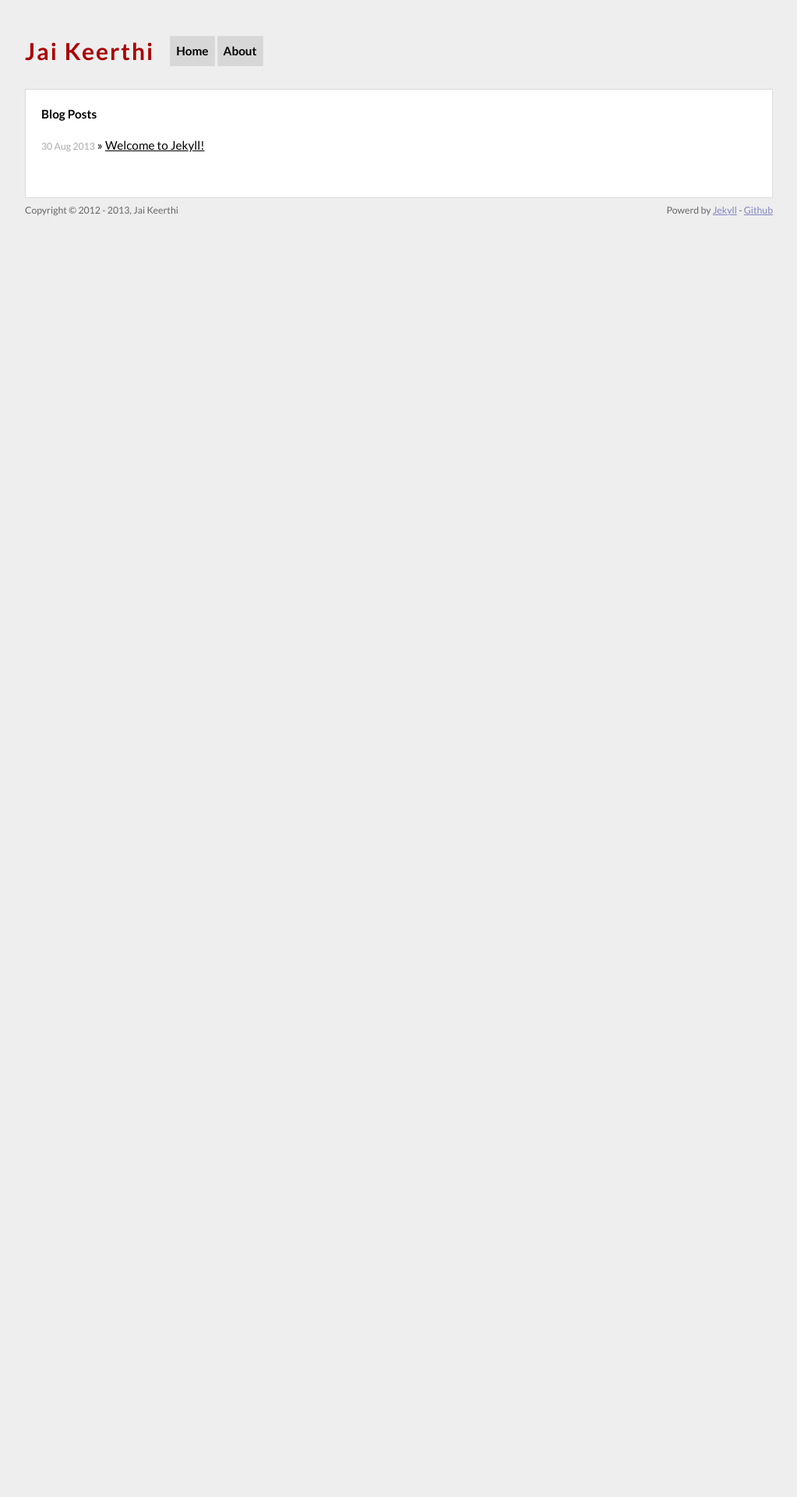
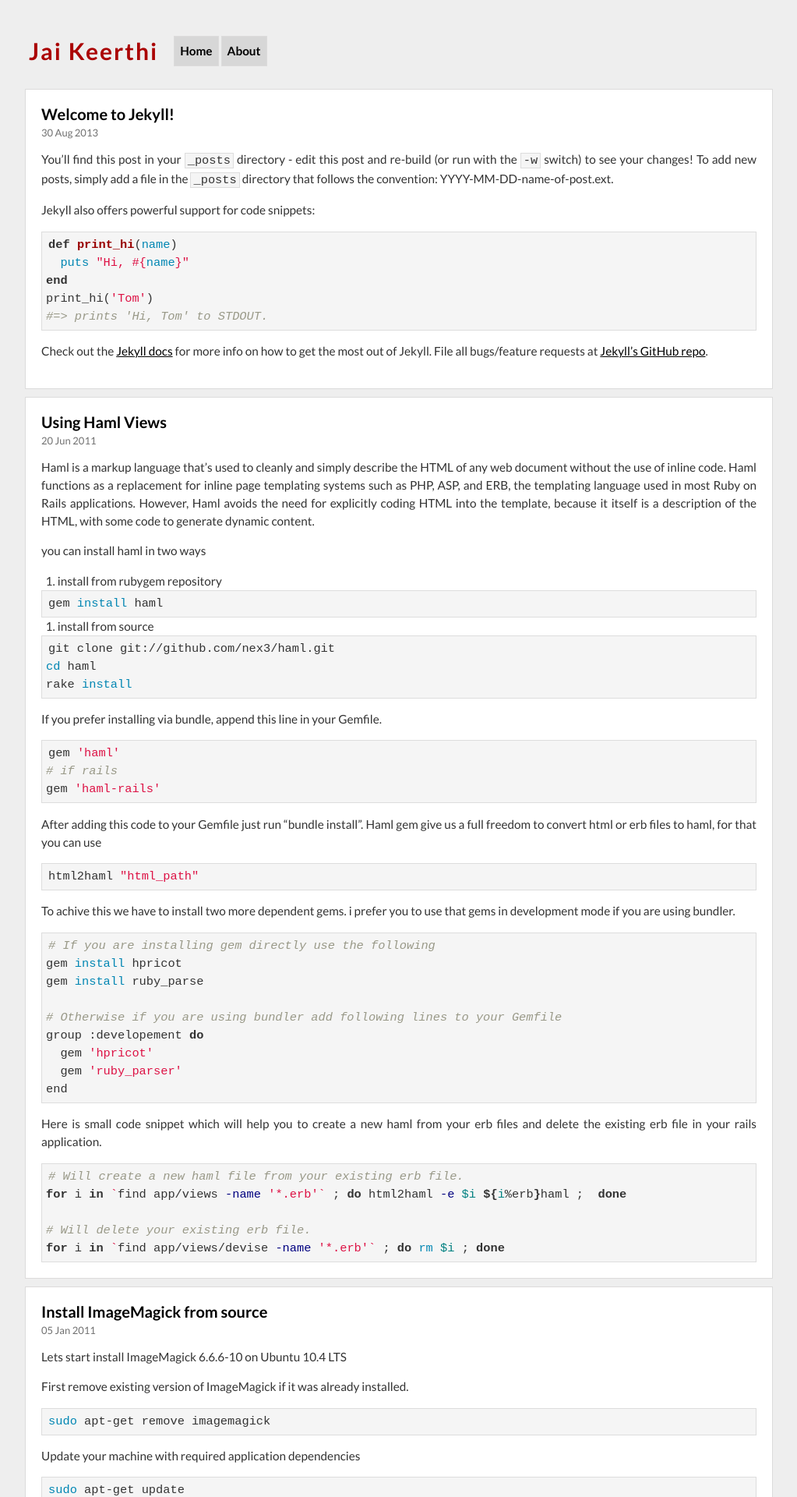
Before and after one commit to kjaikeerthi/kjaikeerthi.github.io, a Jekyll site: the page built from index.html, in a window 1280 px wide. Shown: the top 1920 px of the page at 78% size, without its empty margins (128-1151 px from the left). Built offline with Jekyll 4.4.1, drawn with Linux system fonts in a browser that asks for light colours; Markdown is read by kramdown in place of the engine named in the settings; before the commit the page ends 946 px from its top, so only the background shows below that; some of the changed text lies outside the part shown.

Commit message:
fixed css and ui issues.

```diff
--- a/_layouts/default.html
+++ b/_layouts/default.html
@@ -20,7 +20,7 @@
         <div class="container">
           <div class="site">
             <div class="header">
-              <h1 class="title"><a href="/">{{ site.name }}</a></h1>
+              <h1 class="title" style="padding-left: 5px;"><a href="/">{{ site.name }}</a></h1>
               <ul class="menu">
                 <li><a href="/">Home</a></li>
                 <li><a href="/">About</a></li>
@@ -39,16 +39,16 @@
               <!--   <li><a href="/">Linkedin</a></li> -->
               <!-- </ul> -->
             </div>
-            <div class="main" style="clear:both;">
-                {{ content }}
-            </div>
+
+            {{ content }}
+
             <div class="footer">
               <div class="contact" style="width:100%">
-                <p style="margin:0;float:left;width:100%">
-                  <span style="float: left" >
+                <p style="margin:0;float:left;width:100%;">
+                  <span style="float: left;padding-left:5px;" >
                     Copyright © 2012 - 2013, Jai Keerthi
                   </span>
-                  <span style="float: right;">
+                  <span style="float: right;padding-right:5px;">
                     Powerd by <a href="#">Jekyll</a> - <a href="http://www.github.com">Github</a>
                   </span>
                 </p>
--- /dev/null
+++ b/_posts/2010-11-20-install-rails3-on-ubuntu.markdown
@@ -0,0 +1,82 @@
+---
+layout: post
+title: Install Rails 3 on Ubuntu 10.4
+header: Install Rails 3 on Ubuntu 10.4
+meta_keywords: Install Rails 3 on Ubuntu 10.4
+meta_keywords: Install Rails 3 on Ubuntu 10.4 using rvm with git integration
+categories: rvm rails ubuntu rubygem
+---
+Lets install Rails 3 stable on ubuntu 10.4. I am going to use Ruby 1.9.2 with Ruby Version Manager and Ubuntu 10.4 32 bit version
+
+Initially, install the necessary tools for our installation
+
+{% highlight bash %}
+sudo apt-get install gcc g++ build-essential libssl-dev libreadline5-dev zlib1g-dev linux-headers-generic libsqlite3-dev
+{% endhighlight %}
+
+Install  Ruby 1.9.2 from Ruby version Manager (RVM).  Official Rvm references available at [here](http://rvm.beginrescueend.com/). Make sure that curl and git installed (from above).
+{% highlight bash %}
+bash < <( curl http://rvm.beginrescueend.com/releases/rvm-install-head )
+{% endhighlight %}
+After installing Rvm for the first time in your machine, you must write the following script in your profile page at very end after the load path.
+{% highlight bash %}
+[[ -s "$HOME/.rvm/scripts/rvm" ]] && . "$HOME/.rvm/scripts/rvm"
+{% endhighlight %}
+After adding the above lines in to the profile, you have to make some more changes in Ubuntu.
+{% highlight bash %}
+[ -z "$PS1" ] && return
+{% endhighlight %}
+You need to replace the above statement with if and indent code stated below till rvm loads script and add fi to the end of if statement. After the changes, your code will look like
+{% highlight bash %}
+if [[ -n "$PS1" ]]; then
+# Existing code here...
+fi
+[[ -s "$HOME/.rvm/scripts/rvm" ]] && . "$HOME/.rvm/scripts/rvm" # Loads RVM into terminal.
+{% endhighlight %}
+we can make sure that the rvm is installed successfully on our machine by using the following command in the new terminal
+{% highlight bash %}
+$ type rvm | head -n1
+{% endhighlight %}
+if your rvm installed properly, you will get response as,
+{% highlight bash %}
+rvm is a function
+{% endhighlight %}
+Now we have successfully installed our RVM. Next we have to install Ruby 1.9.2. Just enter the below code in you terminal.
+{% highlight bash %}
+$ rvm install 1.9.2
+{% endhighlight %}
+
+IIt will take several minutes to install in your machine. After it has been installed we have to make Ruby 1.9.2 as default ruby version on to our machine.The following code will help you to achieve that
+{% highlight bash %}
+$ rvm --default 1.9.2
+{% endhighlight %}
+
+you can test your ruby version by
+{% highlight bash %}
+$ ruby -v
+ruby 1.9.2p0 (2010-08-18 revision 29036) [i686-linux]
+{% endhighlight %}
+
+Lets install Rails 3, simply typing following command in your terminal
+{% highlight bash %}
+gem install rails
+{% endhighlight %}
+
+make sure rails 3 is installed
+{% highlight bash %}
+rails -v
+{% endhighlight %}
+
+After installing rails we have to install sqllite3, to install use following lines on your terminal
+
+{% highlight bash %}
+sudo apt-get install sqlite3 libsqlite3-dev
+{% endhighlight %}
+
+Lets finally install sqllite gem by using
+
+{% highlight bash %}
+sudo gem install sqlite3-ruby
+{% endhighlight %}
+
+Now all your dependecies for installing rails3 are completed, create your "hello world" project and run it.
--- /dev/null
+++ b/_posts/2011-01-05-install-image-magick-from-source.markdown
@@ -0,0 +1,58 @@
+---
+layout: post
+title: Install ImageMagick from source
+header: Install ImageMagick from source
+meta_keywords: Install ImageMagick from source
+meta_keywords: Install ImageMagick from source
+categories: rubygem imagemagick
+---
+
+Lets start install ImageMagick 6.6.6-10 on Ubuntu 10.4 LTS
+
+First remove existing version of ImageMagick if it was already installed.
+{% highlight bash %}
+sudo apt-get remove imagemagick
+{% endhighlight %}
+
+Update your machine with required application dependencies
+{% highlight bash %}
+sudo apt-get update
+sudo apt-get install libperl-dev gcc libjpeg62-dev libbz2-dev libtiff4-dev libwmf-dev libz-dev libpng12-dev libx11-dev libxt-dev libxext-dev libxml2-dev libfreetype6-dev liblcms1-dev libexif-dev perl libjasper-dev libltdl3-dev graphviz gs-gpl pkg-config
+{% endhighlight %}
+
+Get your latest source ImageMagick.tar.gz or select your download from Archive
+Download using
+{% highlight bash %}
+wget ftp://ftp.imagemagick.org/pub/ImageMagick/ImageMagick.tar.gz
+{% endhighlight %}
+
+extract source from tar using
+{% highlight bash %}
+tar -xzf ImageMagick.tar.gz
+cd ImageMagick-6.5.0-0
+{% endhighlight %}
+
+Just configure, compile, make and install using
+{% highlight bash %}
+./configure
+make
+sudo make install
+{% endhighlight %}
+
+Now image magick got installed in your ubuntu box, but you are need to add the following lines to ~/.bashrc
+
+{% highlight bash %}
+export LD_LIBRARY_PATH=/usr/local/lib
+{% endhighlight %}
+
+ImageMagick installation is now completed lets check them,
+{% highlight bash %}
+convert --version
+{% endhighlight %}
+
+The above comand will respond you
+{% highlight bash %}
+Version: ImageMagick 6.6.2-6 2010-12-02 Q16 http://www.imagemagick.org
+Copyright: Copyright (C) 1999-2010 ImageMagick Studio LLC
+Features: OpenMP
+{% endhighlight %}
--- /dev/null
+++ b/_posts/2011-06-20-use-haml.markdown
@@ -0,0 +1,58 @@
+---
+layout: post
+title: Using Haml Views
+header: Using Haml Views
+meta_keywords: Using Haml
+meta_keywords: rails haml, ruby haml
+categories: rubygem haml rails
+---
+
+Haml is a markup language that's used to cleanly and simply describe the HTML of any web document without the use of inline code. Haml functions as a replacement for inline page templating systems such as PHP, ASP, and ERB, the templating language used in most Ruby on Rails applications. However, Haml avoids the need for explicitly coding HTML into the template, because it itself is a description of the HTML, with some code to generate dynamic content.
+
+you can install haml in two ways
+1. install from rubygem repository
+{% highlight bash %}
+gem install haml
+{% endhighlight %}
+
+2. install from source
+{% highlight bash %}
+git clone git://github.com/nex3/haml.git
+cd haml
+rake install
+{% endhighlight %}
+
+If you prefer installing via bundle, append this line in your Gemfile.
+{% highlight ruby %}
+gem 'haml'
+# if rails
+gem 'haml-rails'
+{% endhighlight %}
+
+After adding this code to your Gemfile just run "bundle install". Haml gem give us a full freedom to convert html or erb files to haml, for that you can use
+
+{% highlight bash %}
+html2haml "html_path"
+{% endhighlight %}
+
+To achive this we have to install two more dependent gems. i prefer you to use that gems in development mode if you are using bundler.
+{% highlight bash %}
+# If you are installing gem directly use the following
+gem install hpricot
+gem install ruby_parse
+
+# Otherwise if you are using bundler add following lines to your Gemfile
+group :developement do
+  gem 'hpricot'
+  gem 'ruby_parser'
+end
+{% endhighlight %}
+
+Here is small code snippet which will help you to create a new haml from your erb files and delete the existing erb file in your rails application.
+{% highlight bash %}
+# Will create a new haml file from your existing erb file.
+for i in `find app/views -name '*.erb'` ; do html2haml -e $i ${i%erb}haml ;  done
+
+# Will delete your existing erb file.
+for i in `find app/views/devise -name '*.erb'` ; do rm $i ; done
+{% endhighlight %}
--- a/css/main.css
+++ b/css/main.css
@@ -172,6 +172,7 @@ ul.posts span {
   background: white;
   border: 1px solid #dcdbdb;
   padding: 20px;
+  margin-bottom: 10px;
 }
 
 .main h2{
@@ -201,6 +202,7 @@ ul.posts span {
   border: 1px solid #ddd;
   background-color: #F5F5F5;
   padding: 5px;
+  overflow: hidden;
 }
 
 .post ul, .post ol {
--- a/index.html
+++ b/index.html
@@ -1,13 +1,23 @@
 ---
 layout: default
-title: Your New Jekyll Site
+title: Home
+meta_keywords: Jai Keerthi, About Me, Jai, Keerthi, kjakeerthi, jaikeerthi, jai keerthi, eatwithus
+meta_description: Jai Keerthi's blog
 ---
 
 <div id="home">
-  <h1>Blog Posts</h1>
-  <ul class="posts">
-    {% for post in site.posts %}
-      <li><span>{{ post.date | date_to_string }}</span> &raquo; <a href="{{ post.url }}">{{ post.title }}</a></li>
-    {% endfor %}
-  </ul>
+  {% for post in site.posts %}
+    <div class="main" style="clear:both;">
+      <h2>
+        <a href="{{post.url}}" style="text-decoration:none;">
+          {{ post.title }}
+        </a>
+      </h2>
+      <p class="meta">{{ post.date | date_to_string }}</p>
+
+      <div class="post">
+        {{ post.content }}
+      </div>
+    </div>
+  {% endfor %}
 </div>
```
Also changed, not shown: _layouts/post.html (+6 -4 lines), favicon.ico (added).
